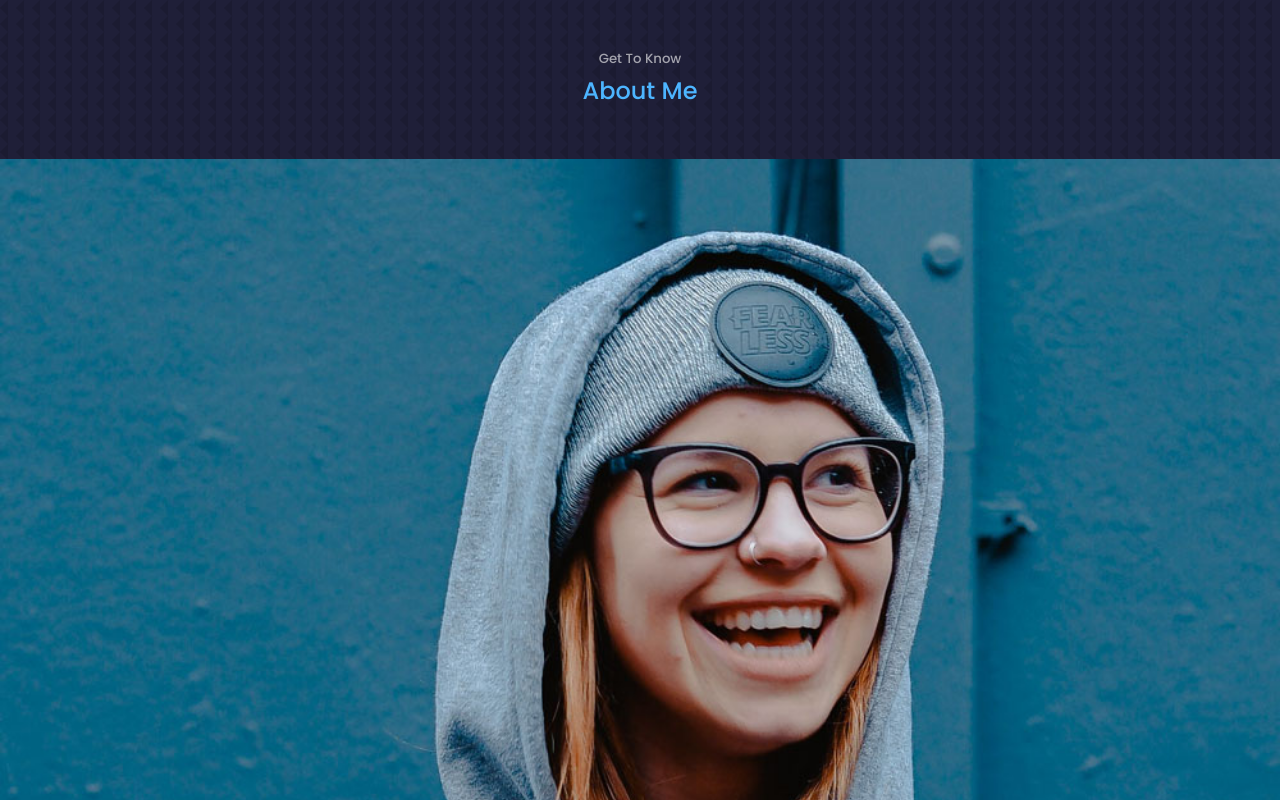
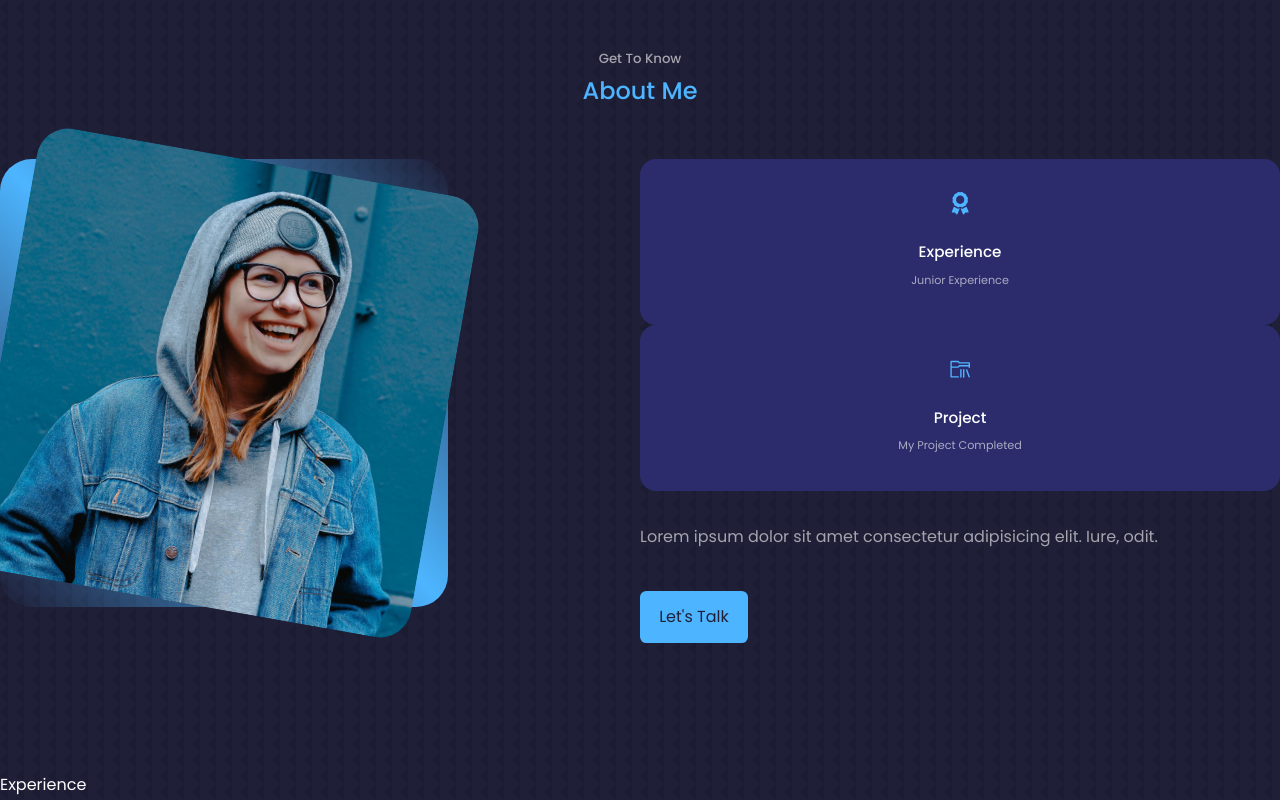
Before and after one commit to Maberthaab/Portfolio-React, a React (Create React App) app: page / in a window 1280 px wide. Shown: the part 880-1680 px from the top of the page. Built offline with nearby package versions, Linux system fonts and the light colour scheme.

Commit message:
create about components css

```diff
--- a/src/components/about/about.css
+++ b/src/components/about/about.css
@@ -0,0 +1,73 @@
+.about__container {
+    display: grid;
+    grid-template-columns: 35% 50%;
+    gap:15%;
+}
+
+.about__me{
+    width: 100%;
+    aspect-ratio: 1/1;
+    border-radius: 2rem;
+    background: linear-gradient(
+        45deg,
+        transparent,
+        var(--color-primary),
+        transparent
+    );
+    display: grid;
+    place-items: center;
+}
+
+.about__me-image{
+    border-radius: 2rem;
+    overflow: hidden;
+    transform: rotate(10deg);
+    transition: var(--transition);
+}
+
+.about__me-image:hover{
+    transform: rotate(0);
+}
+
+.about_cards  {
+    display: grid;
+    grid-template-columns: repeat(3, 1fr);
+    gap: 1.5rem;
+}
+
+.about__card {
+    background: var(--color-bg-variant);
+border: 1px solid transparent;
+border-radius: 1rem;
+padding: 2rem;
+text-align: center;
+transition: var(--transition);
+
+}
+
+.about__card:hover {
+    background: transparent;
+    border-color: var(--color-primary-variant);
+    cursor: default;
+
+}
+
+.about__icon {
+    color: var(--color-primary);
+    font-size: 1.4rem;
+    margin-bottom: 1rem;
+}
+
+.about__card h5{
+font-size: 0.95rem;
+}
+
+.about__card small {
+    font-size: 0.7rem;
+    color: var(--color-light);
+}
+
+.about__content p {
+    margin: 2rem 0 2.6rem;
+    color: var(--color-light);
+}
```
